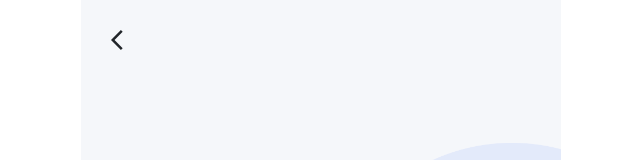
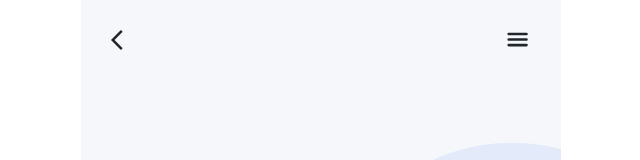
Before and after one commit to PDA-ARMAGYETDON/pda-armagyeton-frontend, a React (Vite) app in the folder amagyeton/: page /group/1/chat in a window 1280 px wide. Shown: the top 160 px of the page, without its empty margins (319-959 px from the left). Built offline with nearby package versions, Linux system fonts and the light colour scheme; a web font is replaced by a local one.

Commit message:
feat: 챗팀 페이지 초기 세팅중

```diff
--- a/amagyeton/src/pages/group/main/chat/GroupChat.presenter.jsx
+++ b/amagyeton/src/pages/group/main/chat/GroupChat.presenter.jsx
@@ -1,13 +1,13 @@
 import { useState } from "react";
-import HeaderNoLogoPage from "../../../../components/header-no-logo/header-no-logo";
 import * as S from "./GroupChat.style";
+import HeaderChatPage from "../../../../components/header-chat/header-chat";
 
 const GroupChatUIPage = () => {
   const [text, setText] = useState("");
 
   return (
     <>
-      <HeaderNoLogoPage />
+      <HeaderChatPage />
       <S.MessageDiv>
         <S.MessageInput
           Input
```
